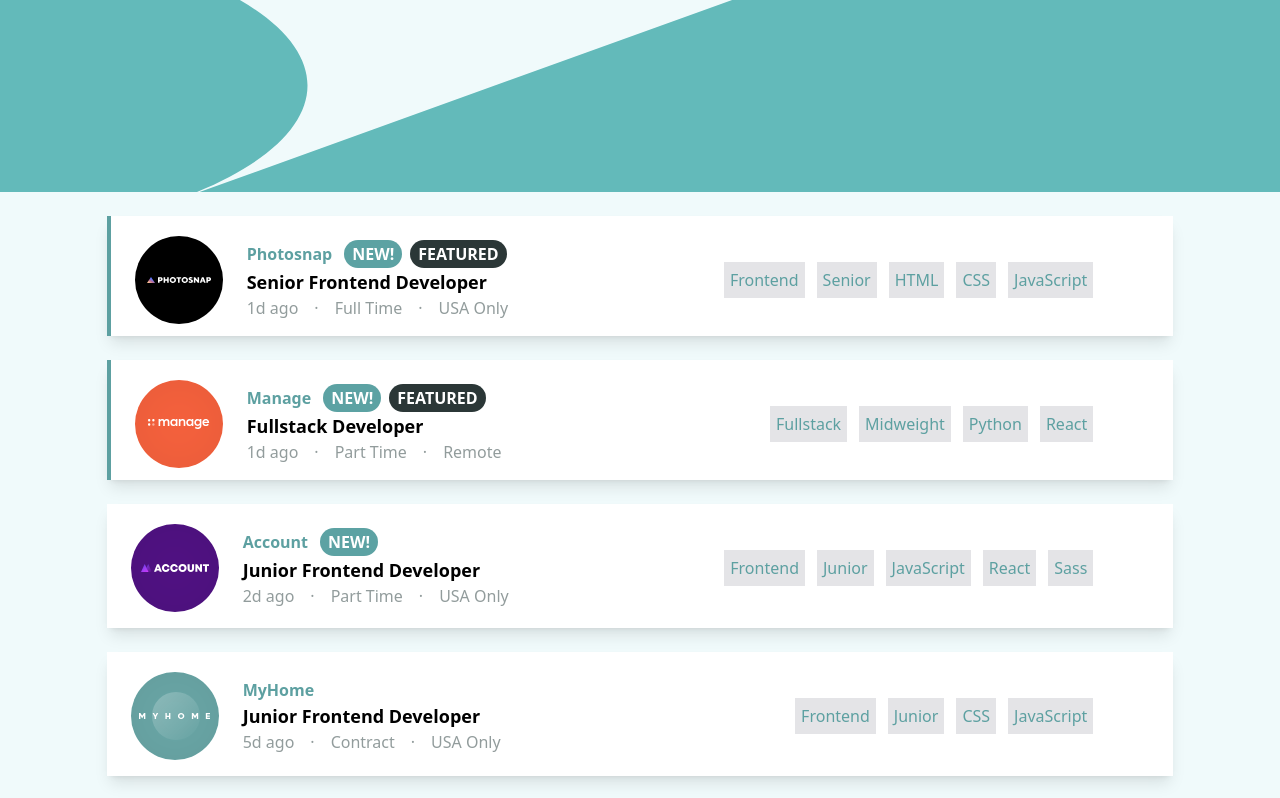
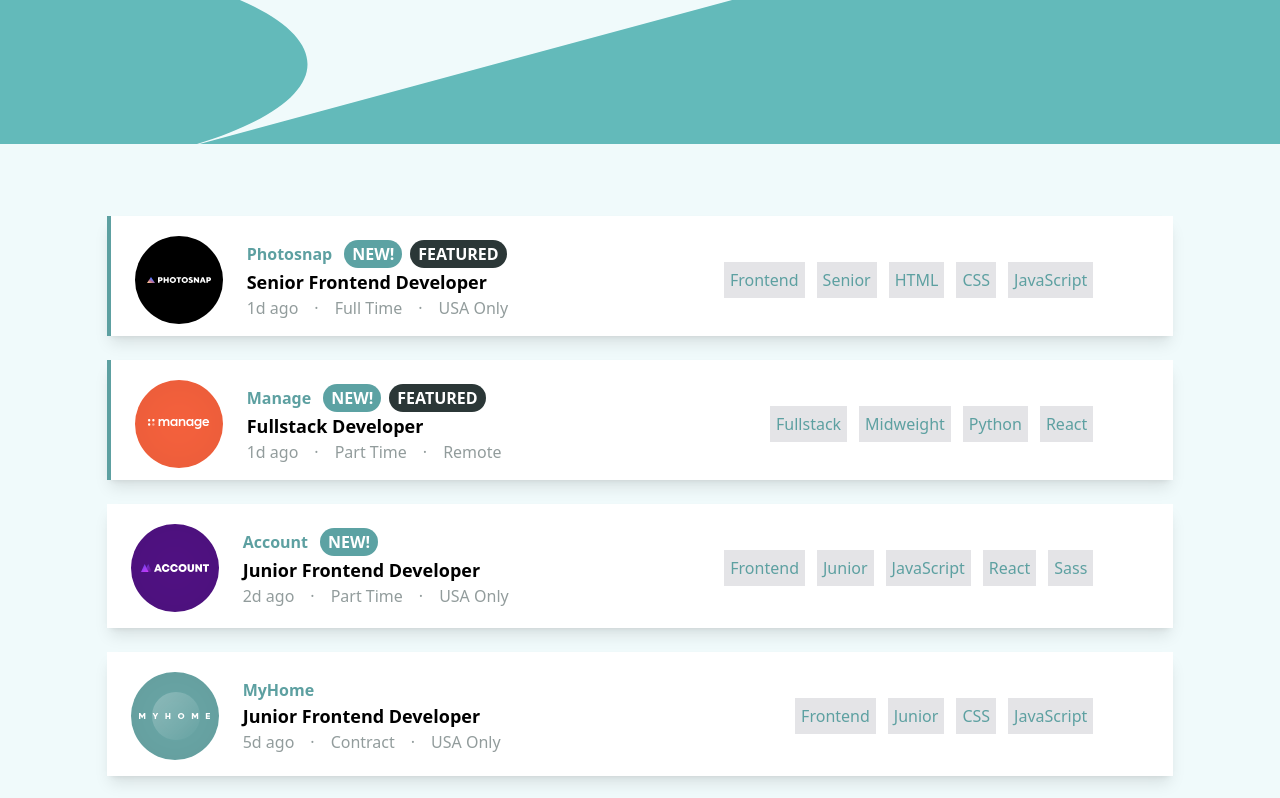
Before and after one commit to Justin-Quinn51/GitHub-Jobs, a React (Vite) app: page / in a window 1280 px wide. Shown: the top 798 px of the page. Built offline with nearby package versions, Linux system fonts and the light colour scheme.

Commit message:
Added padding bottom on header image

```diff
--- a/src/components/Header.jsx
+++ b/src/components/Header.jsx
@@ -2,7 +2,7 @@
 export default function Header() {
     return (
         <div className=''>
-            <img className='w-full h-48' src="/bg-header-mobile.svg" alt="Background Header Mobile" />
+            <img className='w-full h-48 pb-12' src="/bg-header-mobile.svg" alt="Background Header Mobile" />
         </div>
     )
 }
```
